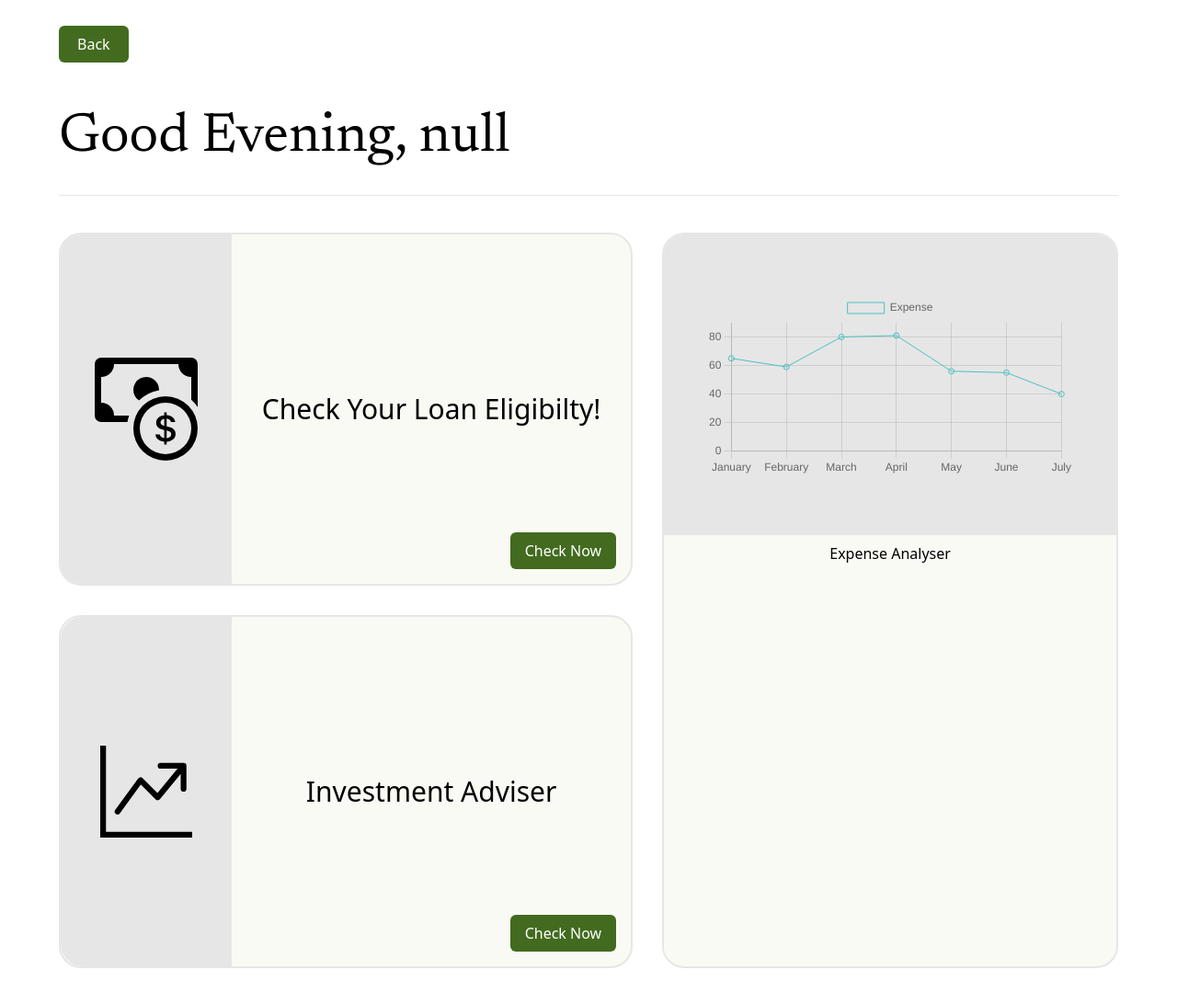
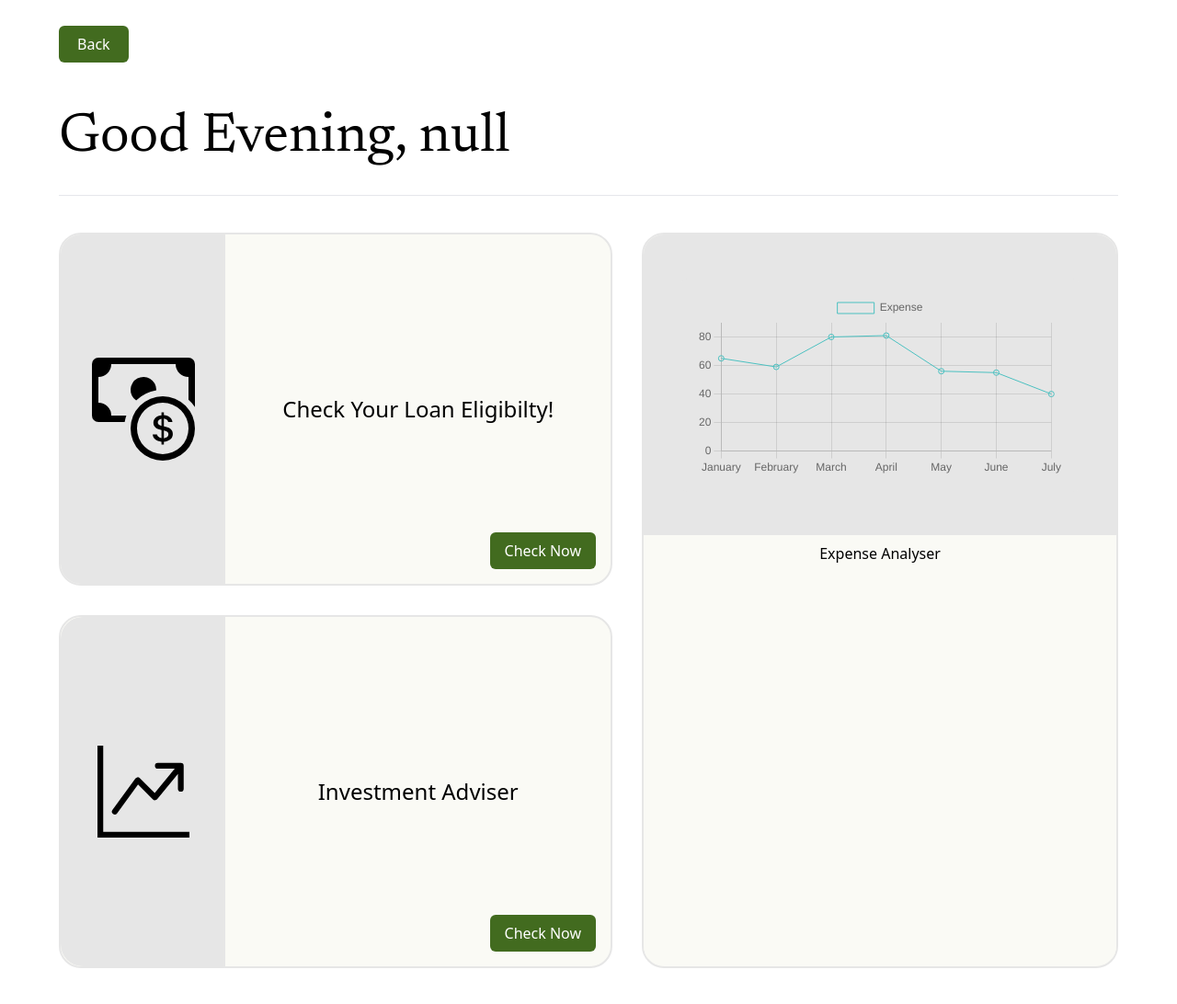
Before and after one commit to Shaikh-Suja-Rahaman/FinAi-Hackathon, a website with bundled scripts: page Dashboard/index.html in a window 1280 px wide. Shown: the whole page at 92% size. Built offline with nearby package versions, Linux system fonts and the light colour scheme; a web font is replaced by a local one.

Commit message:
Reduce font sizes for Loan Eligibility and Investment Adviser sections; clean up unused CSS classes

```diff
--- a/Dashboard/index.html
+++ b/Dashboard/index.html
@@ -68,7 +68,7 @@
               class="flex flex-1 h-full Right justify-center items-center relative"
             >
               <!-- Loan eligibilty checker -->
-              <div class="text-3xl text-black z-10 justify-items-center">
+              <div class="text-2xl text-black z-10 justify-items-center">
                 <!-- Section Title -->
                 Check Your Loan Eligibilty!
               </div>
@@ -104,7 +104,7 @@
             <div
               class="flex flex-1 h-full Right justify-center items-center relative"
             >
-              <div class="text-3xl">Investment Adviser</div>
+              <div class="text-2xl">Investment Adviser</div>
               <button
                 class="bg-[#426B1F] px-4 py-2 rounded-md text-white absolute bottom-4 right-4"
               >
```
Also changed, not shown: Dashboard/chart.js (line endings or trailing spaces), dist/output.css.
